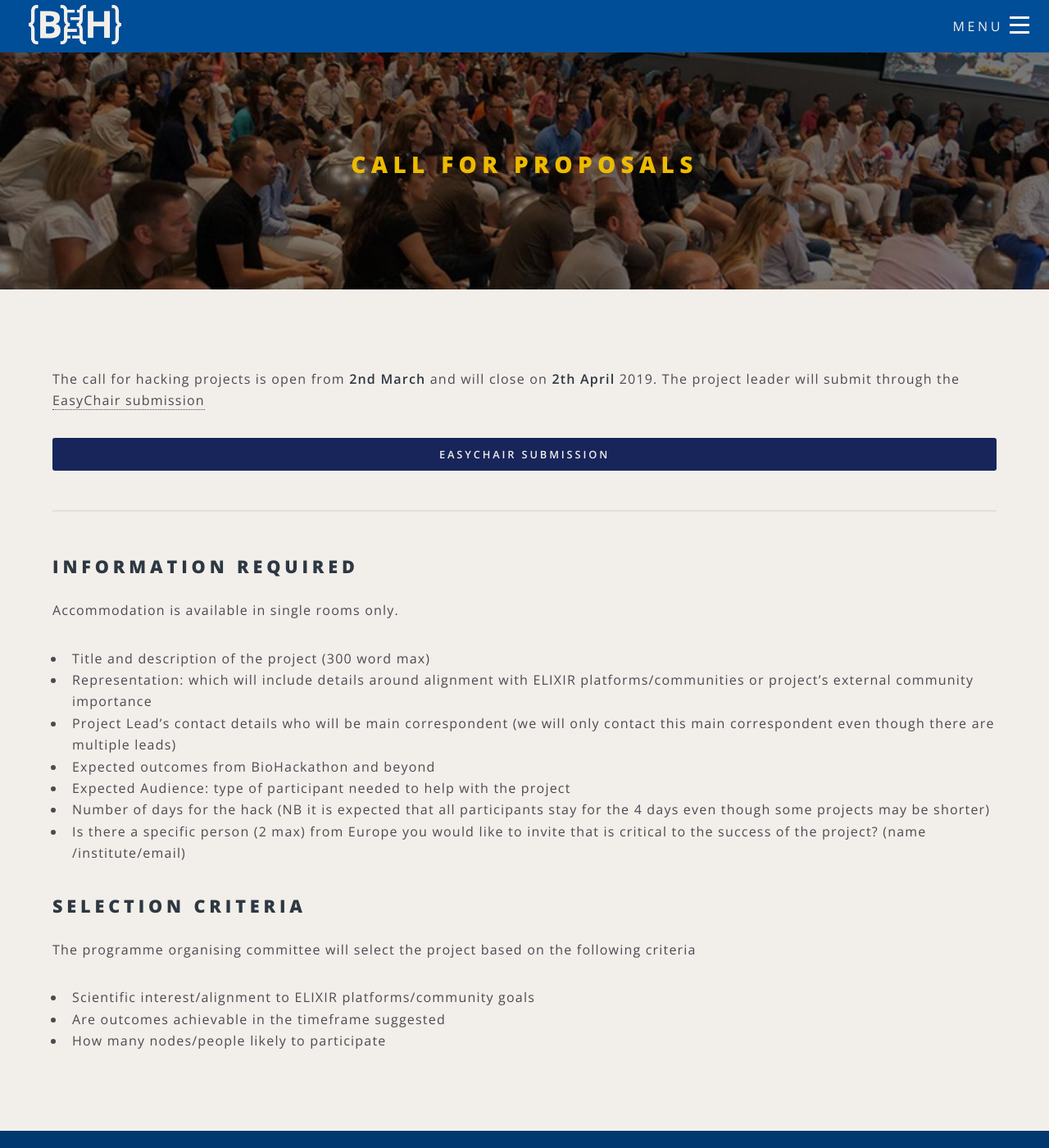
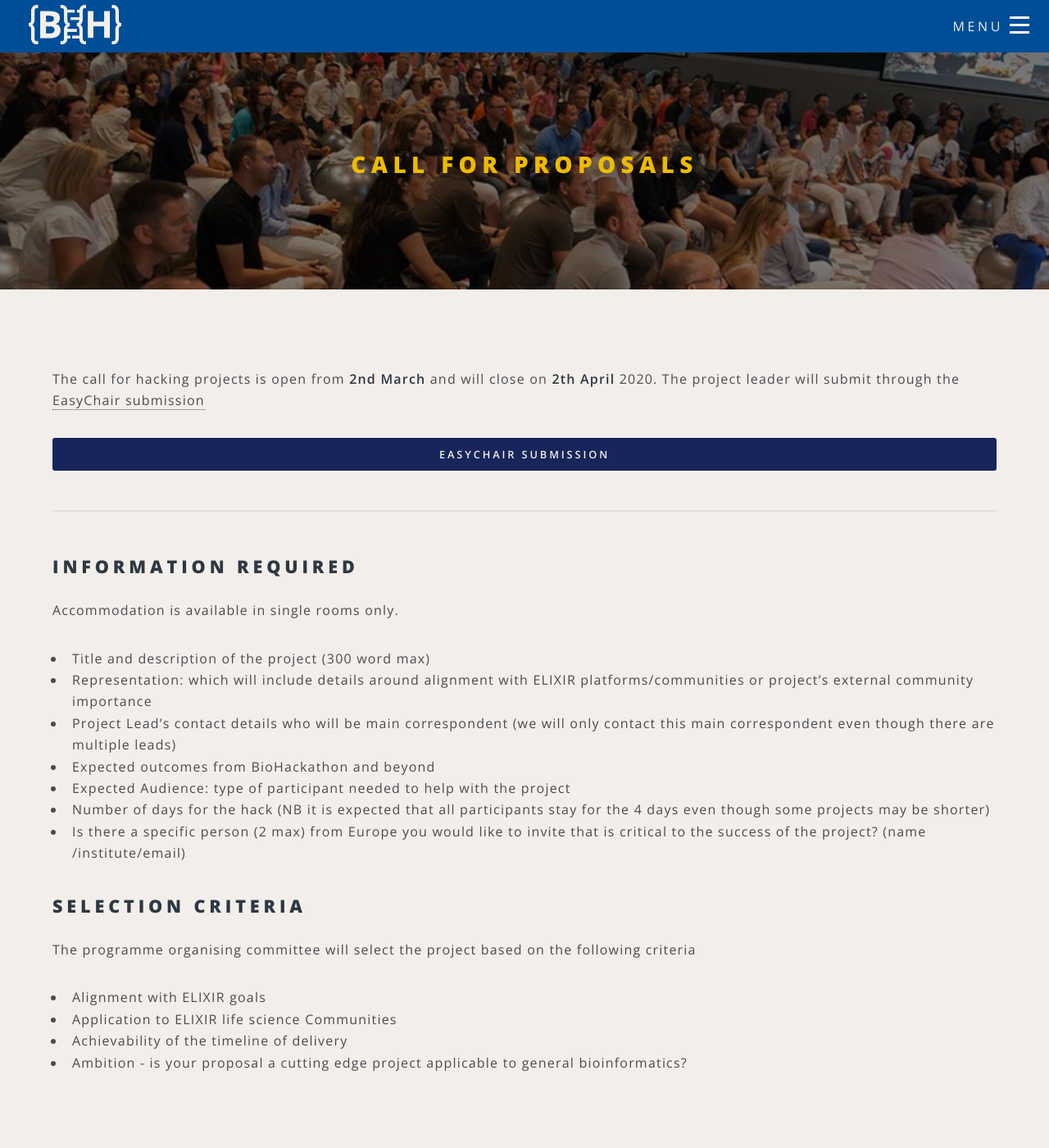
Before and after one commit to elixir-europe/biohackathon-europe-2020, a Jekyll site: the page built from proposalscall.html, in a window 1280 px wide and 1400 px high. Shown: the whole window at 82% size. Built offline with Jekyll 4.4.1, drawn with Linux system fonts in a browser that asks for light colours; nearby versions of some CDN libraries.

Commit message:
Adjusted link to easychair and updated project selection criteria

```diff
--- a/proposalscall.html
+++ b/proposalscall.html
@@ -3,11 +3,11 @@ layout: page
 title: Call for proposals
 ---
 <section>
-    <p>The call for hacking projects is open from <b>2nd March </b>and will close on <b>2th April</b> 2019. The
-        project leader will submit through the <a href="https://easychair.org/conferences/?conf=bh2019">EasyChair
+    <p>The call for hacking projects is open from <b>2nd March </b>and will close on <b>2th April</b> 2020. The
+        project leader will submit through the <a href="https://easychair.org/my/conference?conf=bh2020">EasyChair
             submission</a></p>
 
-    <a href="https://easychair.org/conferences/?conf=bh2019" class="button fit special">EasyChair
+    <a href="https://easychair.org/my/conference?conf=bh2020" class="button fit special">EasyChair
         submission</a>
     <hr />
 </section>
@@ -28,8 +28,9 @@ title: Call for proposals
     <h2>Selection criteria</h2>
     <p>The programme organising committee will select the project based on the following criteria</p>
     <ul>
-        <li>Scientific interest/alignment to ELIXIR platforms/community goals </li>
-        <li>Are outcomes achievable in the timeframe suggested </li>
-        <li>How many nodes/people likely to participate</li>
+        <li>Alignment with ELIXIR goals</li>
+        <li>Application to ELIXIR life science Communities</li>
+        <li>Achievability of the timeline of delivery</li>
+        <li>Ambition - is your proposal a cutting edge project applicable to general bioinformatics?</li>
     </ul>
 </section>
```
Also changed, not shown: index.html (+7 -6 lines).
